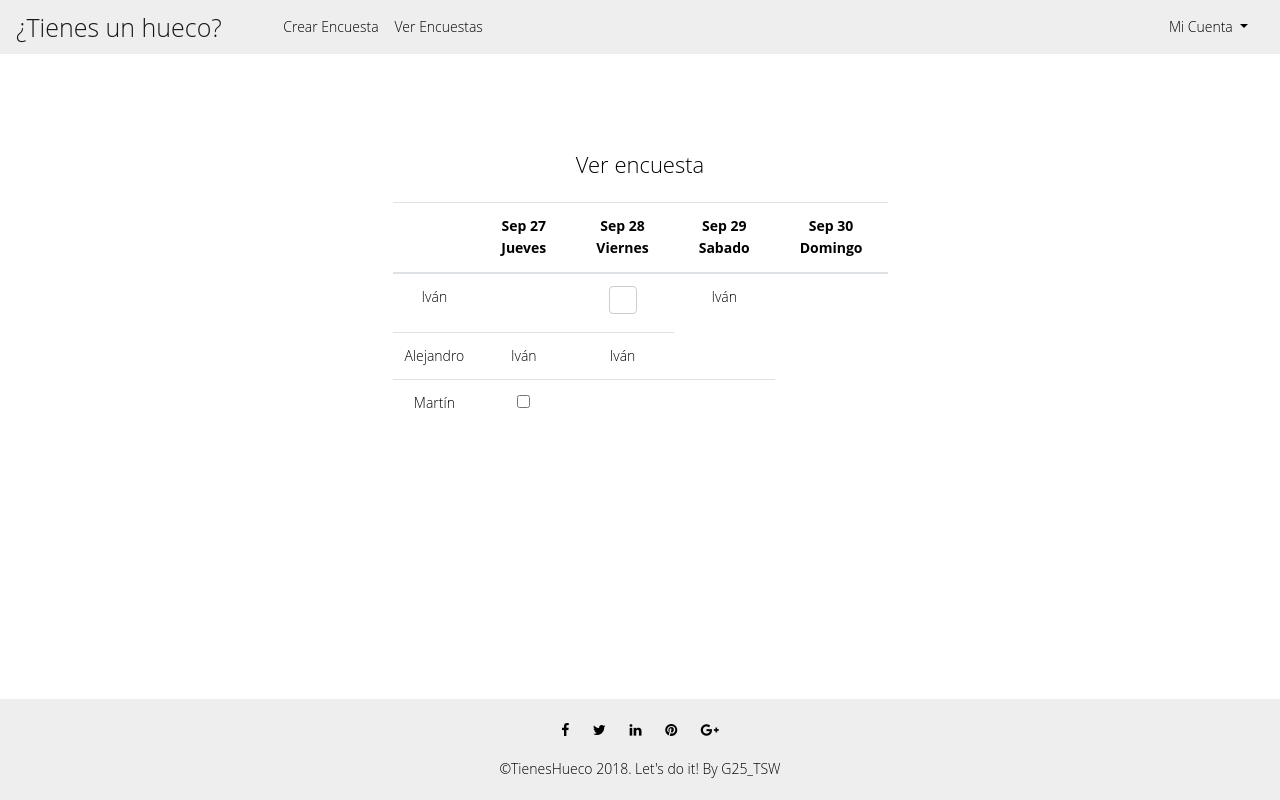
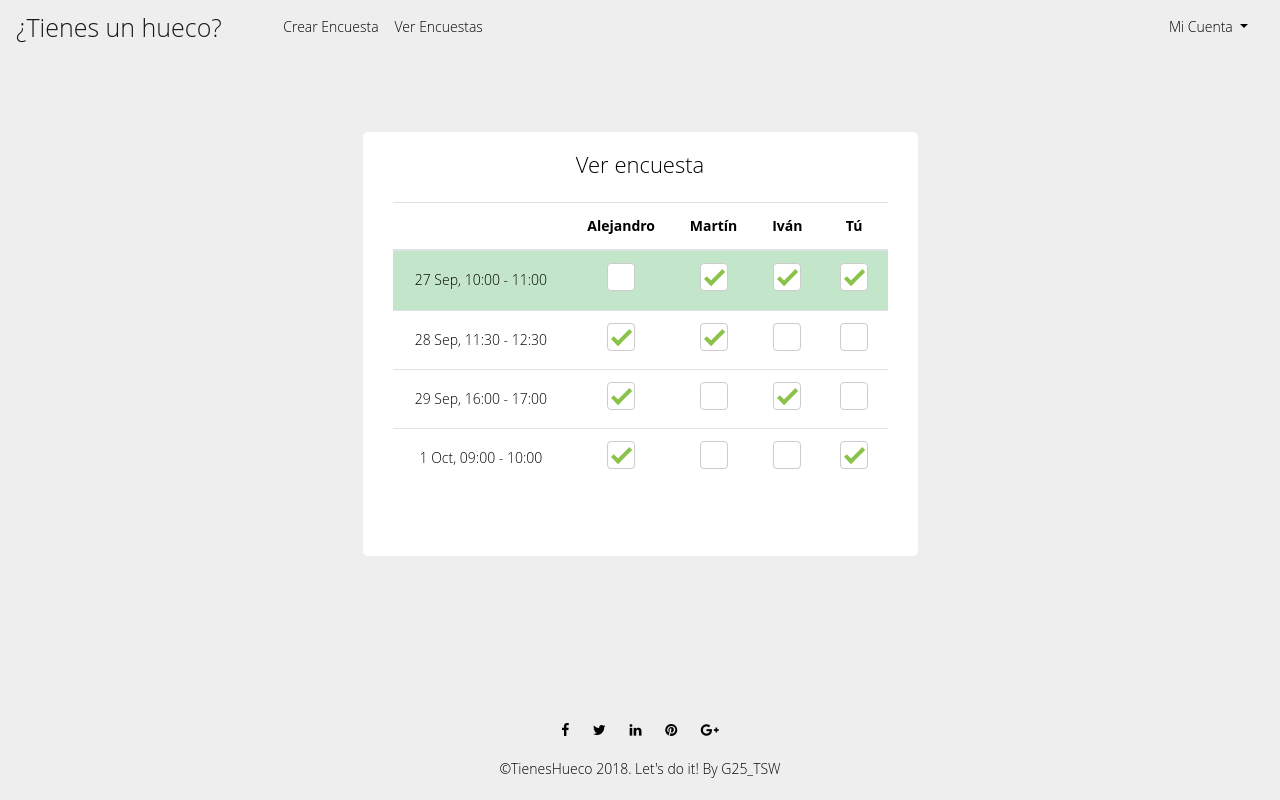
Before and after one commit to MrKapplan/TSW, a PHP site: page /verEncuesta.html in a window 1280 px wide. Run offline with PHP 8.4, Linux system fonts and the light colour scheme.

Commit message:
verEncuesta
+Distribución Tabla
+Selector de fecha más elegida

```diff
--- a/style.css
+++ b/style.css
@@ -6,7 +6,7 @@ body {
 	font-weight:300;
 	line-height:1.6em;
 	color:#000;
-	background-color:#ffffff;
+	background-color:#eeeeee;
 }
 header{
 	background-color: #eeeeee;
@@ -72,9 +72,6 @@ header{
 	text-align: center;
 
 }
-
-
-
 
 .center-block{
 	float: none;
@@ -166,9 +163,6 @@ ul.social-network li a {
 
 
 
-
-
-
  @keyframes check {0% {height: 0;width: 0;}
     25% {height: 0;width: 10px;}
     50% {height: 20px;width: 10px;}
@@ -222,7 +216,9 @@ ul.social-network li a {
 }
 
 
-
+td {
+	vertical-align: middle!important;
+}
 
 
 form {
--- a/verEncuesta.html
+++ b/verEncuesta.html
@@ -69,38 +69,102 @@
 
                         <thead>
                             <tr>
-                                <th scope="col"> </th>
-                                <th scope="col">Sep 27 Jueves </th>
-                                <th scope="col">Sep 28 Viernes</th>
-                                <th scope="col">Sep 29 Sabado</th>
-                                <th scope="col">Sep 30 Domingo</th>
+                                <th scope="col"></th>
+                                <th scope="col">Alejandro</th>
+                                <th scope="col">Martín</th>
+                                <th scope="col">Iván</th>
+                                <th scope="col">Tú</th>
                             </tr>
                         </thead>
                         <tbody>
+                            <tr class="table-success">
+                                <td>27 Sep, 10:00 - 11:00</td>
+                                <td><label class="checkbox">
+                                        <input type="checkbox" onclick="return false;" />
+                                    </label></td>
+
+                                <td><label class="checkbox">
+                                        <input type="checkbox" checked onclick="return false;" />
+                                        <span class="success"></span>
+                                    </label></td>
+
+                                <td><label class="checkbox">
+                                        <input type="checkbox" checked onclick="return false;" />
+                                        <span class="success"></span>
+                                    </label></td>
+
+                                <td><label class="checkbox">
+                                        <input type="checkbox" checked />
+                                        <span class="success"></span>
+                                    </label></td>
+                            </tr>
                             <tr>
-                                <td>Iván</td>
-                                <td></td>
+                                <td> 28 Sep, 11:30 - 12:30</td>
+                                <td><label class="checkbox">
+                                        <input type="checkbox" checked onclick="return false;" />
+                                        <span class="success"></span>
+                                    </label></td>
+
+                                <td><label class="checkbox">
+                                        <input type="checkbox" checked onclick="return false;" />
+                                        <span class="success"></span>
+                                    </label></td>
+
+                                <td><label class="checkbox">
+                                        <input type="checkbox" onclick="return false;" />
+                                    </label></td>
+
                                 <td><label class="checkbox">
                                         <input type="checkbox" />
                                         <span class="success"></span>
                                     </label></td>
-                                <td>Iván</td>
-                            </tr>
-                            <tr>
-                                <td>Alejandro</td>
-                                <td>Iván</td>
-                                <td>Iván</td>
 
                             </tr>
                             <tr>
-                                <td>Martín</td>
-                                <td><input type="checkbox"></td>
-                                <td></td>
-                                <td></td>
+                                <td> 29 Sep, 16:00 - 17:00</td>
+                                <td><label class="checkbox">
+                                        <input type="checkbox" checked onclick="return false;" />
+                                        <span class="success"></span>
+                                    </label></td>
+
+                                <td><label class="checkbox">
+                                        <input type="checkbox" onclick="return false;" />
+                                    </label></td>
+
+                                <td><label class="checkbox">
+                                        <input type="checkbox" checked onclick="return false;" />
+                                        <span class="success"></span>
+                                    </label></td>
+
+                                <td><label class="checkbox">
+                                        <input type="checkbox" />
+                                        <span class="success"></span>
+                                    </label></td>
+                            </tr>
+
+                            <tr>
+                                <td>1 Oct, 09:00 - 10:00</td>
+                                <td><label class="checkbox">
+                                        <input type="checkbox" checked onclick="return false;" />
+                                        <span class="success"></span>
+                                    </label></td>
+
+                                <td><label class="checkbox">
+                                        <input type="checkbox" checked onclick="return false;" />
+                                    </label></td>
+
+                                <td><label class="checkbox">
+                                        <input type="checkbox" onclick="return false;" />
+                                        <span class="success"></span>
+                                    </label></td>
+
+                                <td><label class="checkbox">
+                                        <input type="checkbox" checked />
+                                        <span class="success"></span>
+                                    </label></td>
                             </tr>
                         </tbody>
                     </table>
-
                 </div>
             </div>
         </div>
```
